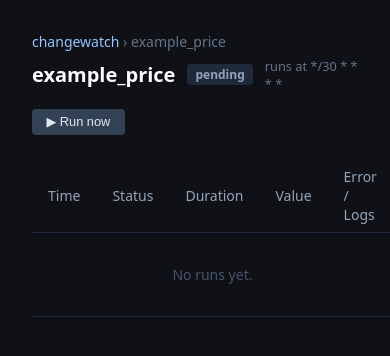
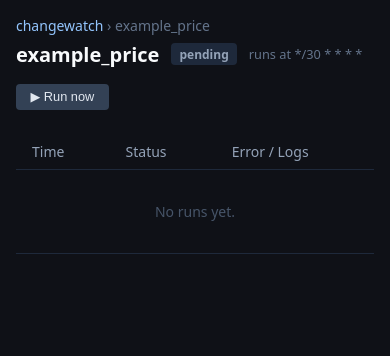
Before and after one commit to stevendejongnl/changewatch, a FastAPI app: page /monitors/example_price in a window 390 px wide. Shown: the top 356 px of the page. Run offline with FastAPI, Linux system fonts and the light colour scheme; parts of the project's set-up code (start-up, migrations or seed data) failed here and were passed over.

Commit message:
feat: make dashboard, activity and monitor detail pages mobile-friendly

```diff
--- a/app/templates/monitor_detail.html
+++ b/app/templates/monitor_detail.html
@@ -12,6 +12,7 @@
     .breadcrumb a { color: #93c5fd; text-decoration: none; }
     h1 { font-size: 1.25rem; color: #f8fafc; }
     .meta { color: #64748b; font-size: 0.8rem; }
+    .table-wrap { overflow-x: auto; -webkit-overflow-scrolling: touch; }
     table { width: 100%; border-collapse: collapse; font-size: 0.875rem; }
     th { text-align: left; padding: 0.5rem 1rem; border-bottom: 1px solid #1e293b; color: #94a3b8; font-weight: 500; }
     td { padding: 0.6rem 1rem; border-bottom: 1px solid #1e293b; vertical-align: top; }
@@ -22,7 +23,7 @@
     .changed { background: #78350f; color: #fde68a; }
     .pending { background: #1e293b; color: #94a3b8; }
     .error-msg { color: #fca5a5; font-size: 0.8rem; }
-    .log-block { margin-top: 0.5rem; background: #0a0d14; border-radius: 4px; padding: 0.5rem 0.75rem; font-family: monospace; font-size: 0.72rem; line-height: 1.8; color: #94a3b8; }
+    .log-block { margin-top: 0.5rem; background: #0a0d14; border-radius: 4px; padding: 0.5rem 0.75rem; font-family: monospace; font-size: 0.72rem; line-height: 1.8; color: #94a3b8; overflow-x: auto; }
     .log-line { display: flex; gap: 0.75rem; }
     .log-time { color: #475569; white-space: nowrap; }
     .log-level-INFO    { color: #60a5fa; }
@@ -35,13 +36,19 @@
              border-radius: 4px; cursor: pointer; font-size: 0.8rem; }
     button:hover { background: #475569; }
     button:disabled { opacity: 0.5; cursor: not-allowed; }
+    @media (max-width: 600px) {
+      body { padding: 1rem; }
+      /* Hide Duration and Value columns on mobile */
+      th:nth-child(3), td:nth-child(3),
+      th:nth-child(4), td:nth-child(4) { display: none; }
+    }
   </style>
 </head>
 <body>
   <div class="header">
     <div>
       <div class="breadcrumb"><a href="/">changewatch</a> › {{ monitor_name }}</div>
-      <div style="display:flex;align-items:center;gap:0.75rem;margin-top:0.35rem">
+      <div style="display:flex;align-items:center;gap:0.75rem;margin-top:0.35rem;flex-wrap:wrap">
         <h1>{{ monitor_name }}</h1>
         <span class="badge {{ current_status }}">{{ current_status }}</span>
         <span class="meta">runs at {{ schedule }}</span>
@@ -50,6 +57,7 @@
     <button id="run-btn" onclick="runNow()">&#9654; Run now</button>
   </div>
 
+  <div class="table-wrap">
   <table>
     <thead>
       <tr>
@@ -92,6 +100,7 @@
       {% endfor %}
     </tbody>
   </table>
+  </div>
 
   <script>
     async function runNow() {
```
Also changed, not shown: app/templates/activity.html (+11 -1 lines), app/templates/dashboard.html (+10 -1 lines).
